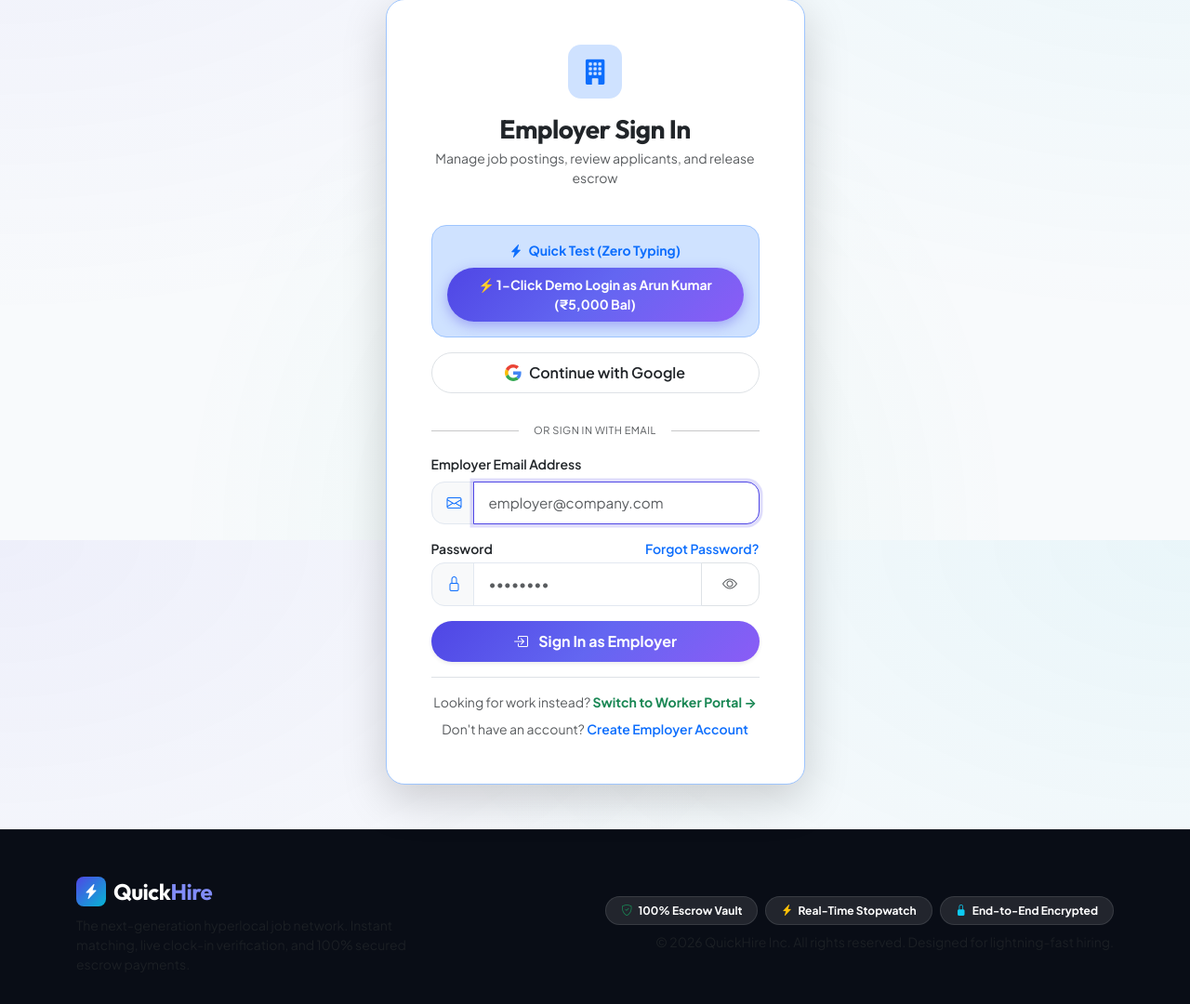
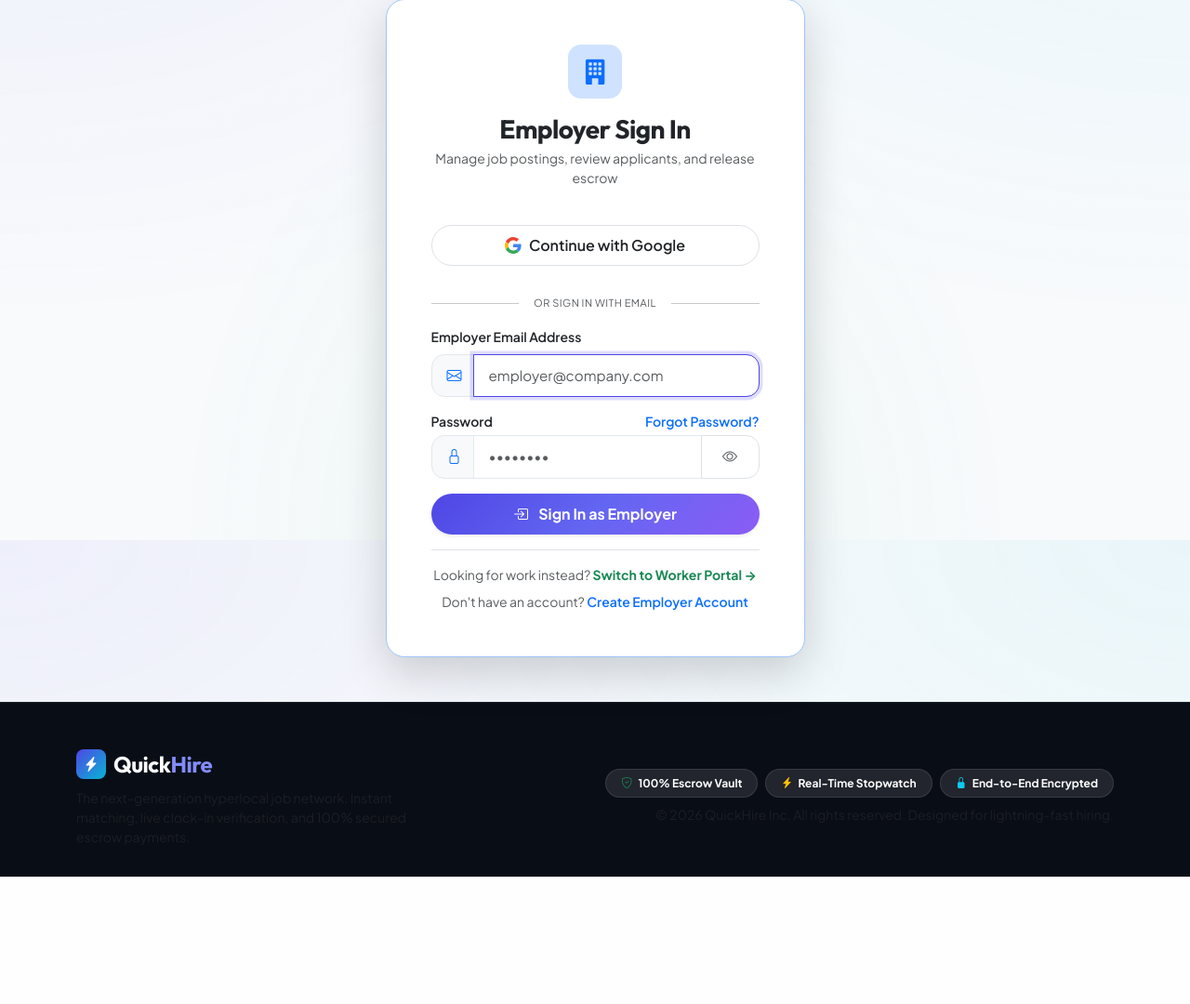
Before and after one commit to naveenpnp/QuickHireApp, a Flask app: page /login in a window 1280 px wide. Shown: the part 219-1299 px from the top of the page at 93% size. After the commit the page ends 1162 px from the top, so only its background shows below. Run offline with Flask 3, Linux system fonts and the light colour scheme; parts of the project's set-up code (start-up, migrations or seed data) failed here and were passed over.

Commit message:
Remove demo login buttons and route

```diff
--- a/backend/routes/auth_routes.py
+++ b/backend/routes/auth_routes.py
@@ -117,25 +117,6 @@
         return redirect(next_url)
     return redirect(url_for('main_routes.dashboard'))
 
-@auth_bp.route('/demo-login/<role>')
-def demo_login(role):
-    role = role.lower().strip()
-    if role == 'employer':
-        email = "arun@gmail.com"
-    else:
-        email = "rahul@gmail.com"
-        role = 'worker'
-
-    user = UserModel.get_by_email(email)
-    if not user:
-        flash(f"Demo account {email} not found.", "warning")
-        return redirect(url_for('auth_routes.login'))
-
-    login_user(user, selected_role=role)
-    portal_name = "Employer Portal" if role == 'employer' else "Worker Portal"
-    flash(f"Signed in as demo user {user['name']} ({portal_name}) with ₹{user['wallet_balance']:,.0f} balance.", "success")
-    return redirect(url_for('main_routes.dashboard'))
-
 @auth_bp.route('/forgot-password', methods=['GET', 'POST'])
 def forgot_password():
     if request.method == 'POST':
--- a/frontend/templates/login.html
+++ b/frontend/templates/login.html
@@ -30,13 +30,6 @@
             <p class="text-muted small mt-1">Manage job postings, review applicants, and release escrow</p>
           </div>
 
-          <!-- Instant 1-Click Demo Login Button -->
-          <div class="p-3 bg-primary-subtle rounded-4 mb-3 border border-primary-subtle text-center">
-            <div class="small fw-bold text-primary mb-2"><i class="bi bi-lightning-charge-fill me-1"></i> Quick Test (Zero Typing)</div>
-            <a href="{{ url_for('auth_routes.demo_login', role='employer') }}" class="btn btn-sm btn-primary fw-bold rounded-pill px-3 py-2 shadow-xs w-100">
-              ⚡ 1-Click Demo Login as Arun Kumar (₹5,000 Bal)
-            </a>
-          </div>
 
           <!-- Google Sign-In Button -->
           <a href="{{ url_for('auth_routes.google_auth', role='employer') }}" class="btn btn-outline-dark w-100 py-2 mb-3 fw-semibold shadow-xs d-flex align-items-center justify-content-center gap-2 border rounded-pill bg-white">
@@ -113,13 +106,6 @@
             <p class="text-muted small mt-1">Browse open gigs, clock in on shifts, and track your wallet earnings</p>
           </div>
 
-          <!-- Instant 1-Click Demo Login Button -->
-          <div class="p-3 bg-success-subtle rounded-4 mb-3 border border-success-subtle text-center">
-            <div class="small fw-bold text-success mb-2"><i class="bi bi-lightning-charge-fill me-1"></i> Quick Test (Zero Typing)</div>
-            <a href="{{ url_for('auth_routes.demo_login', role='worker') }}" class="btn btn-sm btn-success fw-bold rounded-pill px-3 py-2 shadow-xs w-100">
-              ⚡ 1-Click Demo Login as Rahul Sharma (₹5,000 Bal)
-            </a>
-          </div>
 
           <!-- Google Sign-In Button -->
           <a href="{{ url_for('auth_routes.google_auth', role='worker') }}" class="btn btn-outline-dark w-100 py-2 mb-3 fw-semibold shadow-xs d-flex align-items-center justify-content-center gap-2 border rounded-pill bg-white">
```
